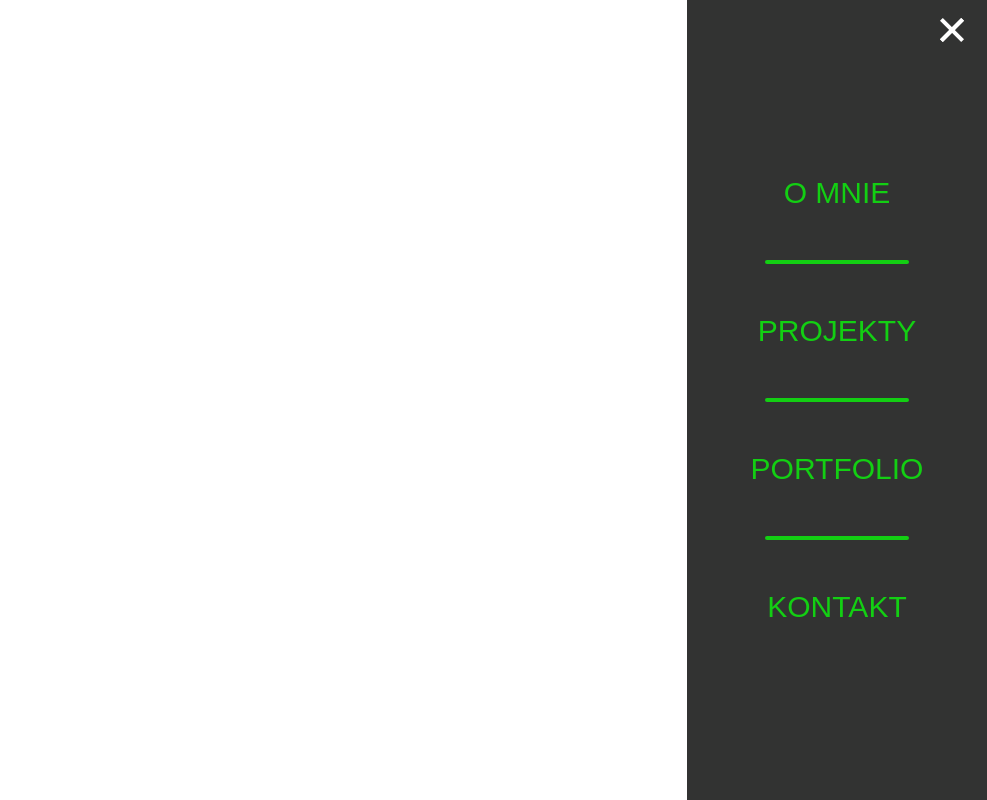
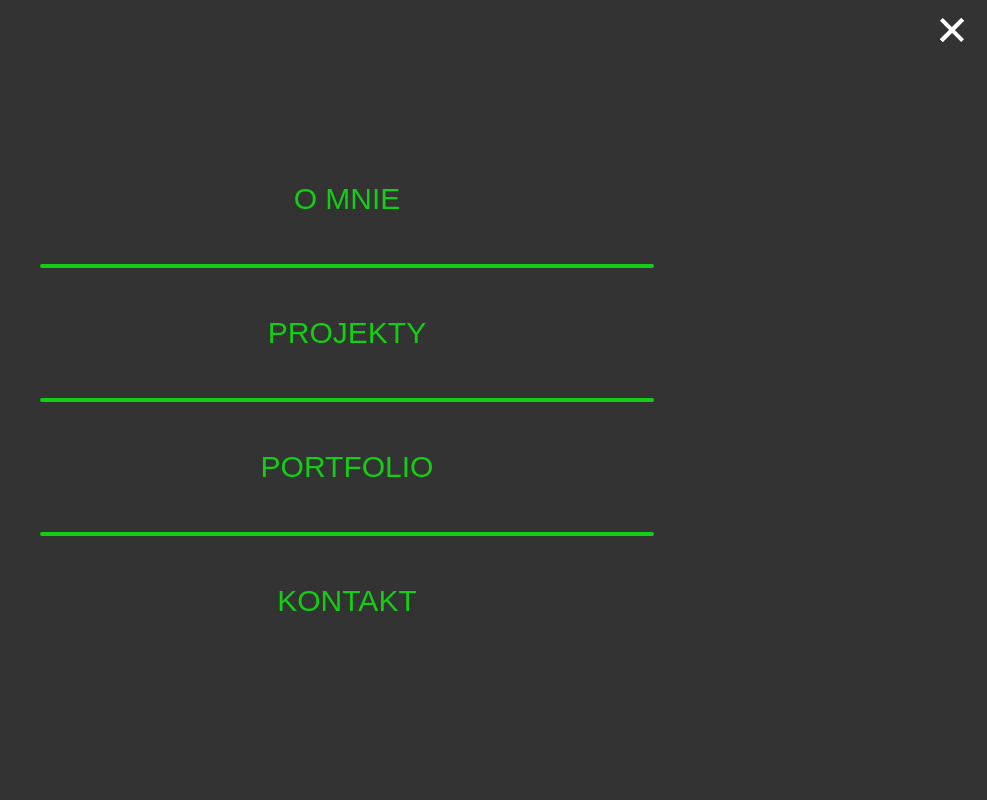
Before and after one commit to Soxa99/Portfolio, a plain HTML site: page index.html in a window 1280 px wide. Both pictures are taken after a click on the element 1245 px from the left and 30 px from the top of the page. Shown: the whole page, without its empty margins (293-1280 px from the left). Drawn offline with nearby package versions, Linux system fonts and the light colour scheme.

Commit message:
organize files

```diff
--- a/index.html
+++ b/index.html
@@ -6,7 +6,7 @@
     <meta name="viewport" content="width=device-width, initial-scale=1.0">
     <meta http-equiv="X-UA-Compatible" content="ie=edge">
     <title>Portfolio - Adrian Socha</title>
-    <link rel="stylesheet" href="style.css">
+    <link rel="stylesheet" href="style/style.css">
 </head>
 
 <body>
@@ -30,7 +30,7 @@
 
     <script src="https://code.jquery.com/jquery-3.4.1.min.js"
         integrity="sha256-CSXorXvZcTkaix6Yvo6HppcZGetbYMGWSFlBw8HfCJo=" crossorigin="anonymous"></script>
-    <script src="script.js"></script>
+    <script src="javascript/script.js"></script>
 </body>
 
 </html>
--- a/style.css
+++ b/style/style.css
@@ -76,9 +76,9 @@ html {
 
 aside {
     position: fixed;
-    right: -300px;
+    right: -100vw;
     top: 0;
-    width: 300px;
+    width: 100vw;
     height: 100vh;
     background-color: rgb(50, 51, 50);
     transition: 0.2s linear;
@@ -118,7 +118,7 @@ li {
 li::after {
     content: "";
     display: block;
-    margin: 50px auto;
+    margin: 6vh auto;
     background-color: #13cf13;
     opacity: 1;
     height: 4px;
```
Also changed, not shown: javascript/script.js (renamed from script.js).
